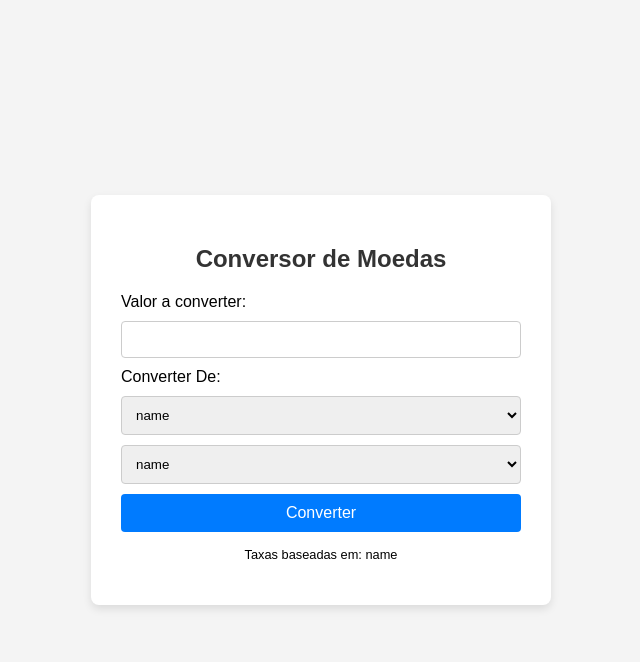
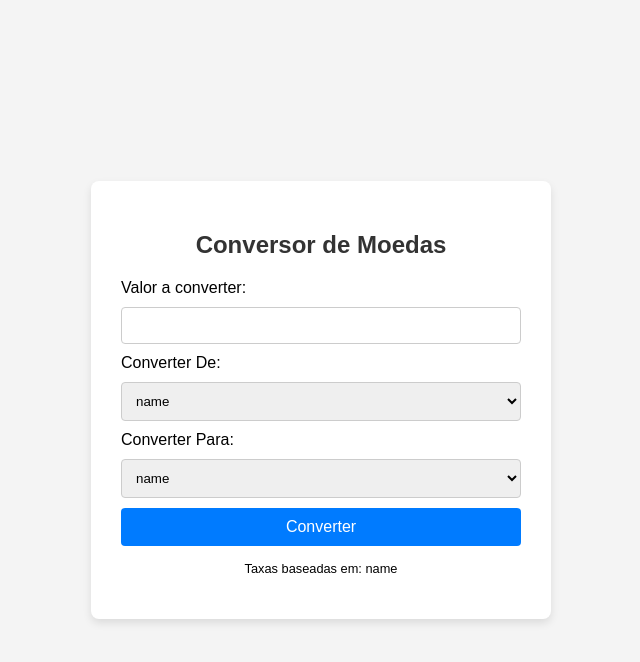
Before and after one commit to Jhonatasgrs/conversor-moedas, a Flask app: page / in a window 1280 px wide. Shown: the top 662 px of the page, without its empty margins (319-959 px from the left). Run offline with Flask 3, Linux system fonts and the light colour scheme; a database or web service that is not in the repository returns one stand-in record (values such as "Sample title"); data that the repository does not hold is empty.

Commit message:
Update index.html

```diff
--- a/templates/index.html
+++ b/templates/index.html
@@ -27,7 +27,7 @@
                             </option>
                         {% endfor %}
                     </select>
-
+                    <label for="moeda_destino">Converter Para:</label>
                     <select id="moeda_destino" name="moeda_destino" required>
                         {% for moeda in moedas %}
                             <option value="{{ moeda }}">
```
